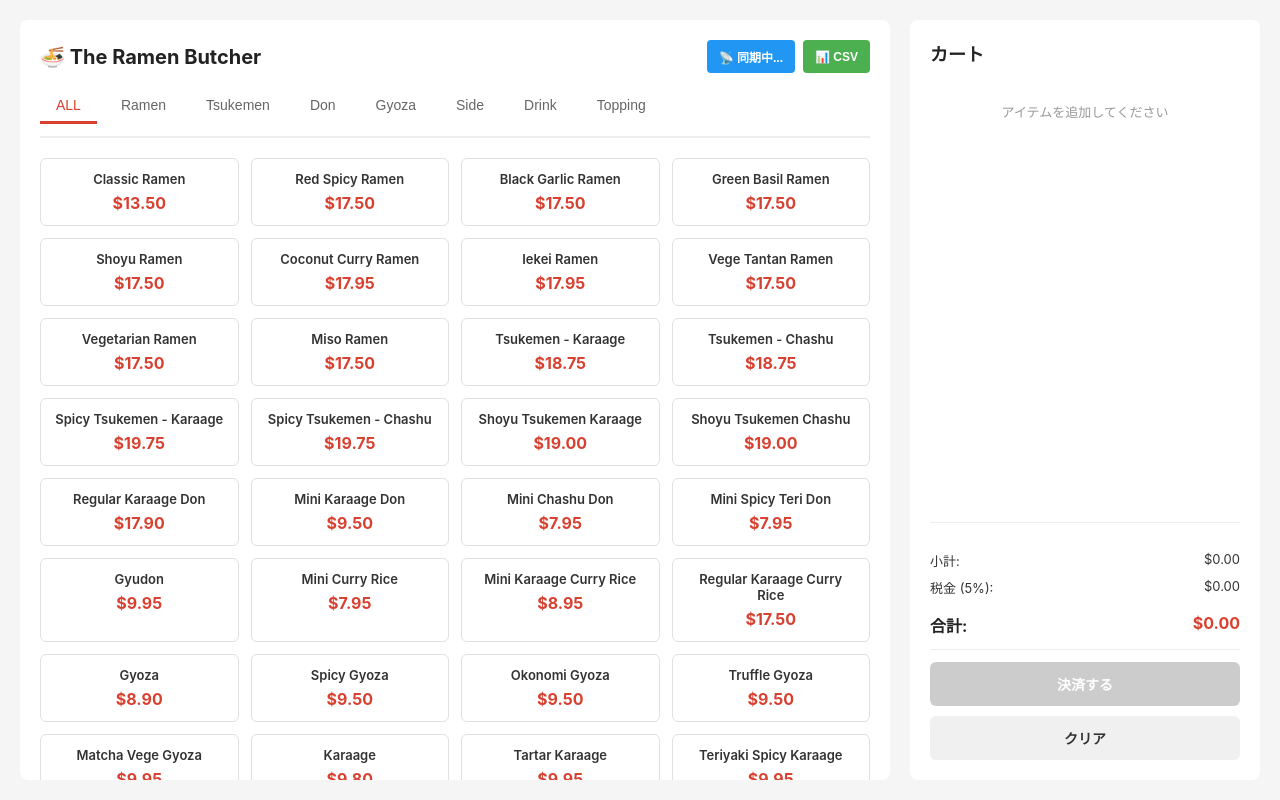
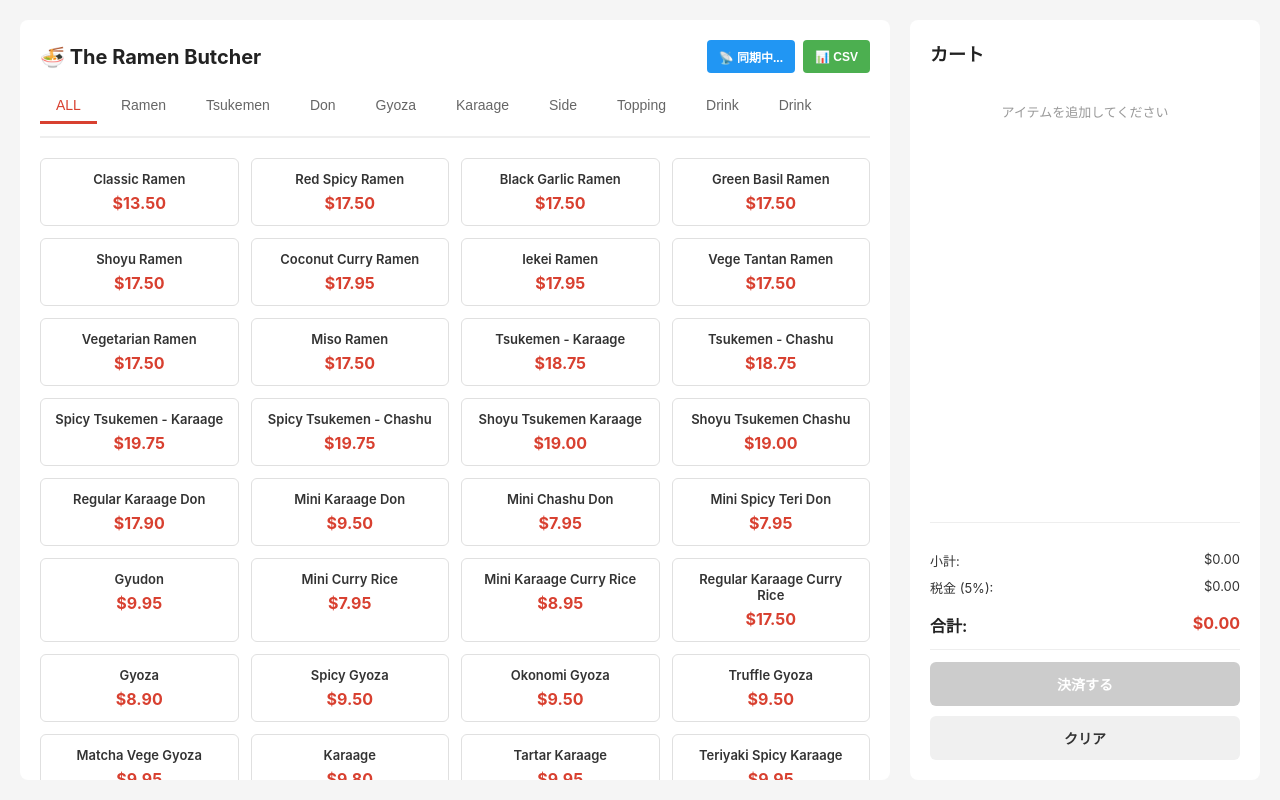
Before and after one commit to icecokeca-jp/pos, a plain HTML site: page index.html in a window 1280 px wide. Drawn offline with Linux system fonts and the light colour scheme.

Commit message:
Update index.html

```diff
--- a/index.html
+++ b/index.html
@@ -444,9 +444,11 @@
                 <button class="category-tab" data-category="Tsukemen">Tsukemen</button>
                 <button class="category-tab" data-category="Donburi">Don</button>
                 <button class="category-tab" data-category="Gyoza">Gyoza</button>
+                <button class="category-tab" data-category="Side">Karaage</button>
                 <button class="category-tab" data-category="Side">Side</button>
+                <button class="category-tab" data-category="Topping">Topping</button>
                 <button class="category-tab" data-category="Drink">Drink</button>
-                <button class="category-tab" data-category="Topping">Topping</button>
+                <button class="category-tab" data-category="Topping">Drink</button>
             </div>
 
             <div class="menu-items" id="menuItems"></div>
@@ -548,9 +550,9 @@
             { category: 'Gyoza', name: 'Okonomi Gyoza', price: 9.50 },
             { category: 'Gyoza', name: 'Truffle Gyoza', price: 9.50 },
             { category: 'Gyoza', name: 'Matcha Vege Gyoza', price: 9.95 },
-            { category: 'Side', name: 'Karaage', price: 9.80 },
-            { category: 'Side', name: 'Tartar Karaage', price: 9.95 },
-            { category: 'Side', name: 'Teriyaki Spicy Karaage', price: 9.95 },
+            { category: 'Karaage', name: 'Karaage', price: 9.80 },
+            { category: 'Karaage', name: 'Tartar Karaage', price: 9.95 },
+            { category: 'Karaage', name: 'Teriyaki Spicy Karaage', price: 9.95 },
             { category: 'Side', name: 'Garlic Cucumber', price: 6.00 },
             { category: 'Side', name: 'Edamame', price: 6.00 },
             { category: 'Side', name: 'Steamed Rice', price: 2.50 },
```
